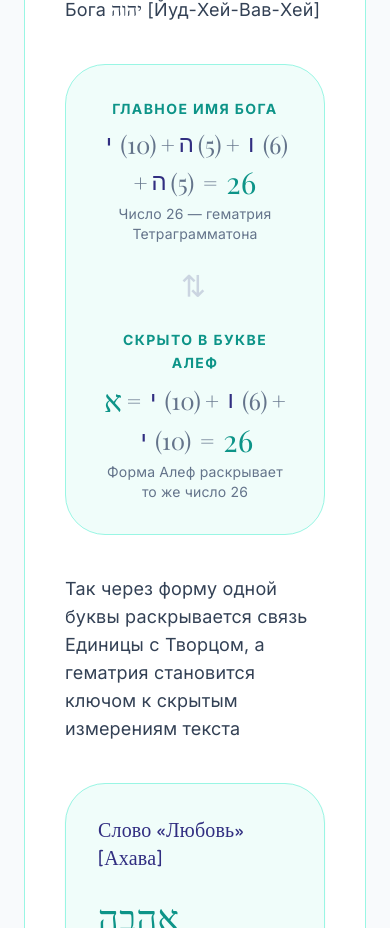
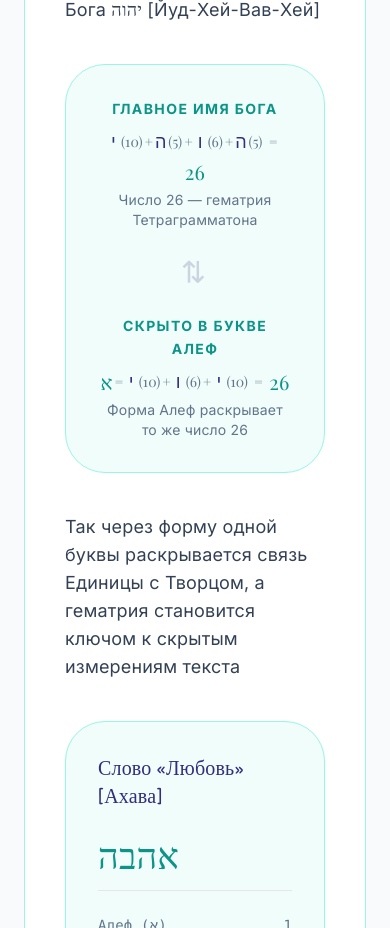
Before and after one commit to bemotte-ops/Hebrew, a React (Vite) app: page / in a window 390 px wide. Shown: the part 10180-11108 px from the top of the page. Built offline with nearby package versions, Linux system fonts and the light colour scheme; a web font is replaced by a local one.

Commit message:
Update App.tsx

```diff
--- a/src/App.tsx
+++ b/src/App.tsx
@@ -478,21 +478,21 @@ const App: React.FC = () => {
             <div className="text-center md:text-left flex-1">
               <span className="text-sm uppercase tracking-widest text-teal-600 font-bold">Главное Имя Бога</span>
 
-                {/* Формула Тетраграмматона */}
-                <div className="text-2xl md:text-3xl font-serif text-indigo-900 mt-2 flex items-center justify-center md:justify-start gap-1 flex-wrap">
-                  <span className="font-mono">י</span>
-                  <span className="text-slate-500">(10)</span>
-                  <span className="text-slate-500">+</span>
-                  <span className="font-mono">ה</span>
-                  <span className="text-slate-500">(5)</span>
-                  <span className="text-slate-500">+</span>
-                  <span className="font-mono">ו</span>
-                  <span className="text-slate-500">(6)</span>
-                  <span className="text-slate-500">+</span>
-                  <span className="font-mono">ה</span>
-                  <span className="text-slate-500">(5)</span>
-                  <span className="text-slate-500 mx-1">=</span>
-                  <span className="text-teal-600 text-3xl">26</span>
+              {/* Формула Тетраграмматона — адаптивный размер */}
+              <div className="text-xl md:text-2xl lg:text-3xl font-serif text-indigo-900 mt-2 flex items-center justify-center md:justify-start gap-0.5 sm:gap-1 flex-wrap">
+                <span className="font-mono text-lg sm:text-xl md:text-2xl lg:text-3xl">י</span>
+                <span className="text-slate-500 text-sm sm:text-base md:text-lg lg:text-xl">(10)</span>
+                <span className="text-slate-500 text-sm sm:text-base md:text-lg lg:text-xl">+</span>
+                <span className="font-mono text-lg sm:text-xl md:text-2xl lg:text-3xl">ה</span>
+                <span className="text-slate-500 text-sm sm:text-base md:text-lg lg:text-xl">(5)</span>
+                <span className="text-slate-500 text-sm sm:text-base md:text-lg lg:text-xl">+</span>
+                <span className="font-mono text-lg sm:text-xl md:text-2xl lg:text-3xl">ו</span>
+                <span className="text-slate-500 text-sm sm:text-base md:text-lg lg:text-xl">(6)</span>
+                <span className="text-slate-500 text-sm sm:text-base md:text-lg lg:text-xl">+</span>
+                <span className="font-mono text-lg sm:text-xl md:text-2xl lg:text-3xl">ה</span>
+                <span className="text-slate-500 text-sm sm:text-base md:text-lg lg:text-xl">(5)</span>
+                <span className="text-slate-500 text-sm sm:text-base md:text-lg lg:text-xl mx-1">=</span>
+                <span className="text-teal-600 text-xl sm:text-2xl md:text-3xl lg:text-4xl">26</span>
               </div>
 
               <p className="text-sm text-slate-500 mt-1">
@@ -508,20 +508,20 @@ const App: React.FC = () => {
             <div className="text-center md:text-right flex-1">
               <span className="text-sm uppercase tracking-widest text-teal-600 font-bold">Скрыто в букве Алеф</span>
 
-                {/* Формула Алеф */}
-                <div className="text-2xl md:text-3xl font-serif text-indigo-900 mt-2 flex items-center justify-center md:justify-end gap-1 flex-wrap">
-                  <span className="text-teal-600 text-3xl">א</span>
-                  <span className="text-slate-500">=</span>
-                  <span className="font-mono">י</span>
-                  <span className="text-slate-500">(10)</span>
-                  <span className="text-slate-500">+</span>
-                  <span className="font-mono">ו</span>
-                  <span className="text-slate-500">(6)</span>
-                  <span className="text-slate-500">+</span>
-                  <span className="font-mono">י</span>
-                  <span className="text-slate-500">(10)</span>
-                  <span className="text-slate-500 mx-1">=</span>
-                  <span className="text-teal-600 text-3xl">26</span>
+              {/* Формула Алеф — тоже адаптивный размер */}
+              <div className="text-xl md:text-2xl lg:text-3xl font-serif text-indigo-900 mt-2 flex items-center justify-center md:justify-end gap-0.5 sm:gap-1 flex-wrap">
+                <span className="text-teal-600 text-xl sm:text-2xl md:text-3xl lg:text-4xl">א</span>
+                <span className="text-slate-500 text-sm sm:text-base md:text-lg lg:text-xl">=</span>
+                <span className="font-mono text-lg sm:text-xl md:text-2xl lg:text-3xl">י</span>
+                <span className="text-slate-500 text-sm sm:text-base md:text-lg lg:text-xl">(10)</span>
+                <span className="text-slate-500 text-sm sm:text-base md:text-lg lg:text-xl">+</span>
+                <span className="font-mono text-lg sm:text-xl md:text-2xl lg:text-3xl">ו</span>
+                <span className="text-slate-500 text-sm sm:text-base md:text-lg lg:text-xl">(6)</span>
+                <span className="text-slate-500 text-sm sm:text-base md:text-lg lg:text-xl">+</span>
+                <span className="font-mono text-lg sm:text-xl md:text-2xl lg:text-3xl">י</span>
+                <span className="text-slate-500 text-sm sm:text-base md:text-lg lg:text-xl">(10)</span>
+                <span className="text-slate-500 text-sm sm:text-base md:text-lg lg:text-xl mx-1">=</span>
+                <span className="text-teal-600 text-xl sm:text-2xl md:text-3xl lg:text-4xl">26</span>
               </div>
 
               <p className="text-sm text-slate-500 mt-1">
```
Lines whose indentation alone changed are shown as unchanged.
